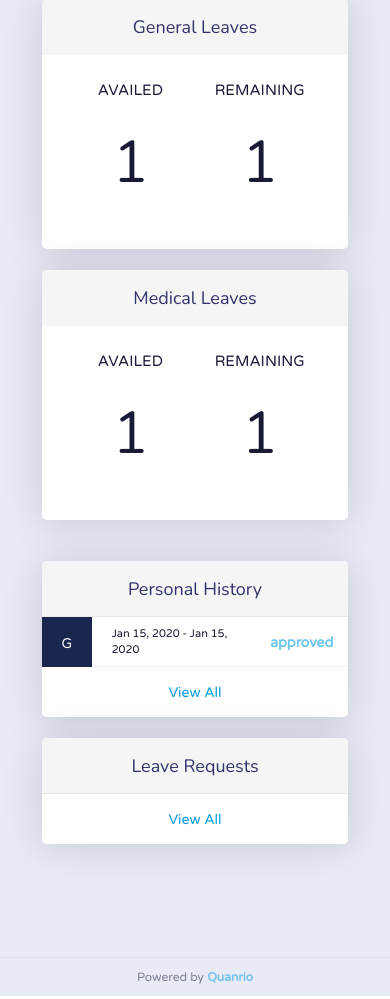
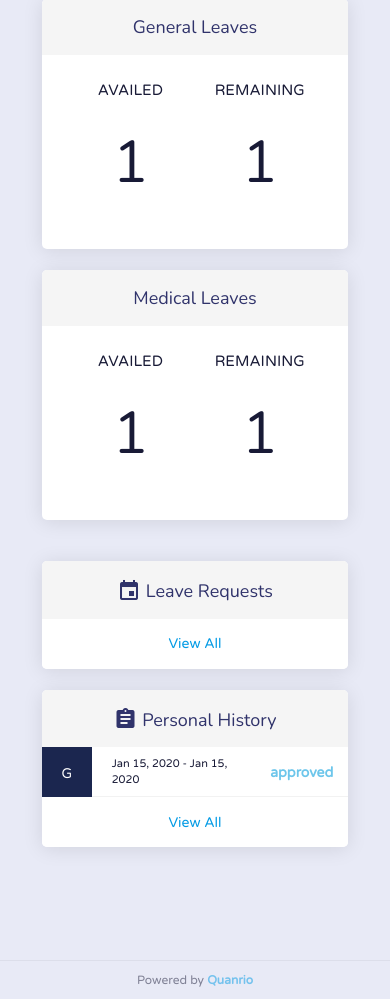
Before and after one commit to salik95/LeavePortal, a Flask app: page /dashboard/ in a window 390 px wide. Shown: the part 138-1137 px from the top of the page. Run offline with Flask 2, Linux system fonts and the light colour scheme; a user stored in the database is signed in; tables that the repository leaves empty hold one stand-in row (values such as "Sample post"); some libraries are stand-ins or nearby versions.

Commit message:
UI: make minor improvements, fix dashboard cards responsiveness, add icons

```diff
--- a/app/static/scss/main.scss
+++ b/app/static/scss/main.scss
@@ -25,11 +25,11 @@ body {background-color: #e8eaf6;}
 .notice > * {margin: 0 20px; font-size: 11px}
 .notice > a.button > a.label {font-size: 14px}
 
-.btn {letter-spacing: 0; font-size: 14px; font-weight: 600}
+.btn {letter-spacing: 0; font-size: 14px; font-weight: 600; font-family: 'Varela Round'}
 .btn.slim {padding: 0 10px; height: 20px; line-height: 20px;}
 .btn.round {border-radius: 20px; height: 30px; line-height: 30px; padding: 0 20px}
-.btn.outline {box-shadow: 0 0 0 2px rgba(0,0,0,0.3); background-color: transparent!important; color: rgba(0,0,0,0.3);
-  i.left {margin-left: 5px}
+.btn.outline {box-shadow: 0 0 0 2px rgba(0,0,0,0.3); background-color: transparent!important; color: rgba(0,0,0,0.3); font-weight: 600;
+  i.left {margin-right: 5px}
 }
 .btn.underline {background-color: transparent!important; color: #000; box-shadow: 0 2px 2px 0 rgba(0,0,0,0.14);
   &:hover {box-shadow: 0 2px 2px 0 rgba(0,0,0,0.3);}
@@ -111,14 +111,16 @@ strong {font-weight: 600}
 
 }
 
-.card { box-shadow: 0 2px 40px 0 rgba(0,0,0,0.15); box-sizing: border-box; border-radius: 5px; overflow: hidden;
+.card { box-shadow: 0 2px 20px 0 rgba(0,0,0,0.1); box-sizing: border-box; border-radius: 5px; overflow: hidden;
   &.tagged {border-top: solid 3px $primary-color;}
   &.fixed { height: 250px;}
 
-  .card-title { padding: 16px 0; background-color: darken($light-gray, 1); box-sizing: content-box; margin: 0; font-size: 18px!important; text-align: center; color: $primary-color; font: 400 20px Nunito;
+  .card-title { padding: 16px 0; position: relative; background-color: darken($light-gray, 1); box-sizing: content-box; margin: 0; font-size: 18px!important; text-align: center; color: $primary-color; font: 400 20px Nunito;
     vertical-align: middle;
+    > * {vertical-align: middle}
     span {vertical-align: middle;}
-    .btn {position: absolute; right: 20px}
+
+    .btn {position: absolute; right: 20px; top: 50%; transform: translateY(-50%)}
     .name {opacity: 0.3; font-size: 16px; font-weight: 600; margin-left: 10px; padding-left: 10px; box-shadow: -1px 0 0 0 $primary-color}
   }
 }
@@ -148,7 +150,7 @@ header {position: relative;  padding: 0 100px; height: 50px; color: #fff; backgr
   .account {
     &.active .widget {opacity: 1; z-index: 2; cursor: pointer;}
 
-    .widget { position: absolute; right: 0; top: 100%; padding-top: 15px; min-width: 180px;
+    .widget { position: absolute; right: 0; top: 100%; padding-top: 15px; min-width: 200px;
      opacity: 0; transition: all 0.5s ease; cursor: default;
 
      .content {padding: 15px; background-color: #fff; box-shadow: 0 2px 50px 0 rgba(0,0,0,0.2); border-radius: 10px; color: $primary-color; text-align: left;}
--- a/app/views/base.html
+++ b/app/views/base.html
@@ -2,7 +2,7 @@
 <html lang="en">
 <head>
   <meta name = "viewport" content = "width = device-width, initial-scale = 1" charset="UTF-8">
-  <title>HMP Leaves - {% block title %}{% endblock %}</title>
+  <title>HOH Leaves - {% block title %}{% endblock %}</title>
   <link href="https://cdnjs.cloudflare.com/ajax/libs/materialize/0.100.1/css/materialize.min.css" rel="stylesheet">
   <link href="https://fonts.googleapis.com/icon?family=Material+Icons" rel="stylesheet">
   <link rel="stylesheet" href="{{url_for('static', filename='css/main.scss.css') }}" type="text/css">
@@ -37,6 +37,16 @@
   {% block body %}
   {% endblock %}
 
+  <div id="addleave" class="lightbox">
+  <div class="content">
+    <h5 class="center upper">Apply for Leave</h5>
+    <br>
+    <div class="divider"></div>
+    <br>
+    {% include 'dashboard/form-leave.html' %}
+  </div>
+</div>
+
   <footer><span class="powered">Powered by <a href="http://www.quanrio.com">Quanrio</a></span></footer>
 
   <script src="https://code.jquery.com/jquery-3.2.1.min.js"></script>
--- a/app/views/dashboard/main.html
+++ b/app/views/dashboard/main.html
@@ -75,17 +75,18 @@
   {% if data.role == "HR Manager" or data.manager %}
 
   <div class="row">
-    <div class="col s12 m6 l6">
+
+    <div class="col s12 m12 l6">
+      <!-- Request tab -->
+      {% with list_items=data.requests.pending %}
+      {% include 'templates/request_card.html' %}
+      {% endwith %}
+    </div>
+
+    <div class="col s12 m12 l6">
       <!-- History tab -->
       {% with leave_list=data.history %}
       {% include 'templates/history_card.html' %}
-      {% endwith %}
-    </div>
-
-    <div class="col s12 m6 l6">
-      <!-- Request tab -->
-      {% with list_items=data.requests.pending %}
-      {% include 'templates/request_card.html' %}
       {% endwith %}
     </div>
   </div>
@@ -102,16 +103,6 @@
   {% endif %}
 
 </main>
-
-<div id="addleave" class="lightbox">
-  <div class="content">
-    <h5 class="center upper">Apply for Leave</h5>
-    <br>
-    <div class="divider"></div>
-    <br>
-    {% include 'dashboard/form-leave.html' %}
-  </div>
-</div>
 
 <div id="addemployee" class="lightbox">
   <div class="content">
--- a/app/views/encashment.html
+++ b/app/views/encashment.html
@@ -14,8 +14,6 @@
       <i class="material-icons">account_balance_wallet</i><span class="title">Balance Amount</span><p class="count"><span data-val>{{data.leaves_available*data.salary}}</span> PKR</p>
     </div>
   </div>
-
-
 
   <form action="#" data-state="">
     <label for="">Enter Encashment Amount</label>
--- a/app/views/templates/history_card.html
+++ b/app/views/templates/history_card.html
@@ -4,12 +4,12 @@
     {% if view_empsheet %}
     <span>Leave History</span> <span class="name"><i class="material-icons">account_circle</i> {{employee.first_name}}</span>
     {% else %}
-    Personal History
+    <i class="material-icons">assignment</i> <span>Personal History</span>
     {% endif %}
 
     {% if single_view %}
     <a href="#" class="btn slim outline trigger download">
-      <i class="material-icons left">file_download</i>
+      <i class="material-icons left">keyboard_arrow_down</i>
       <span>Download</span>
     </a>
     {% endif %}
--- a/app/views/templates/request_card.html
+++ b/app/views/templates/request_card.html
@@ -1,5 +1,5 @@
 <div class="card leaves">
-  <p class="card-title">Leave Requests</p>
+  <p class="card-title"><i class="material-icons">event</i> <span>Leave Requests</span></p>
   <div class="card-content">
     <div class="request">
       <ul class="collapsible" data-collapsible="accordion">
```
Also changed, not shown: app/static/js/main.js (line endings or trailing spaces).
